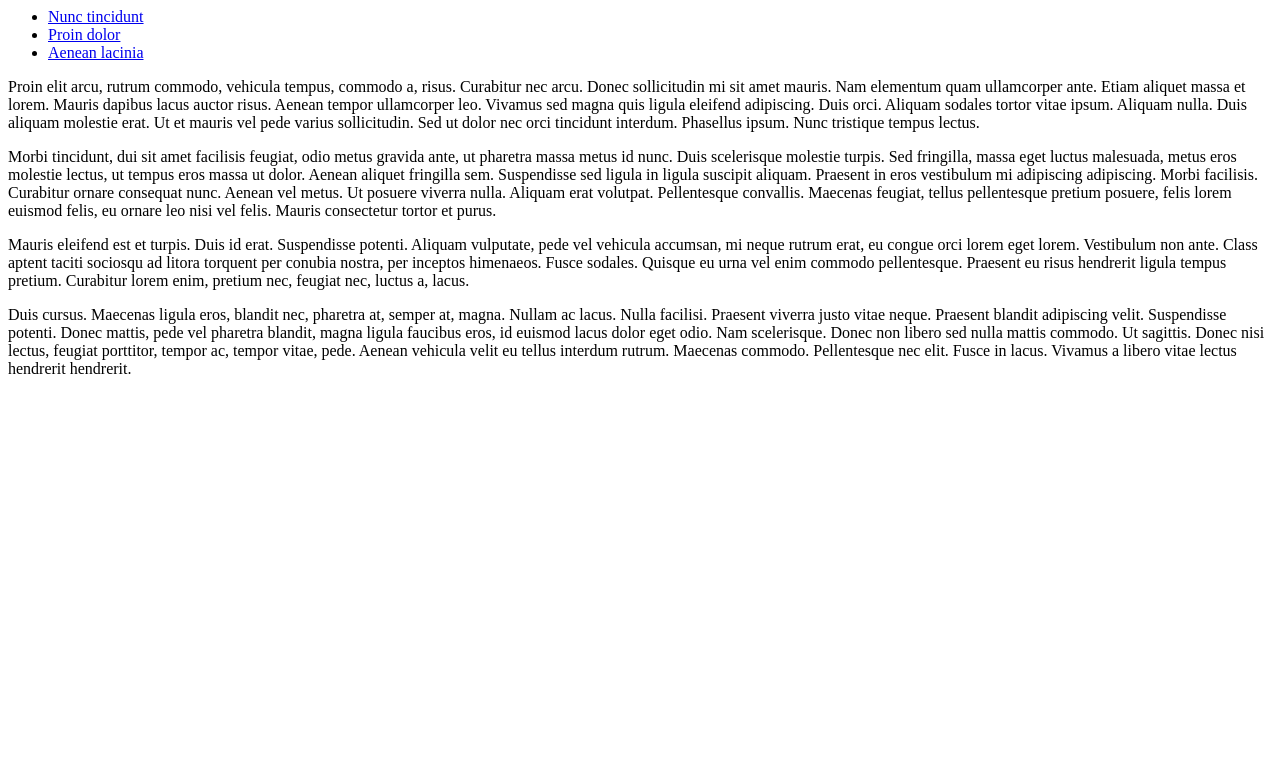
After one commit to KalevAnnuk/testly, a PHP site: the page made by views/tests_edit_view.php in a window 1280 px wide. The commit adds this page. Shown: the top 783 px of the page. Run offline with PHP 8.4, Linux system fonts and the light colour scheme; the template is opened without the code that fills it, so the values that code supplies are empty; some libraries are stand-ins or nearby versions.

Commit message:
Create function edit to tests controller. Change javascript and css links - replace assets/ with ASSETS_URL. Create test_edit_view.

```diff
--- /dev/null
+++ b/views/tests_edit_view.php
@@ -0,0 +1,26 @@
+<link rel="stylesheet" href="http://code.jquery.com/ui/1.10.2/themes/smoothness/jquery-ui.css" />
+<script>
+	$(function() {
+		$( "#tabs" ).tabs();
+	});
+</script>
+</head>
+<body>
+
+<div id="tabs">
+	<ul>
+		<li><a href="#tabs-1">Nunc tincidunt</a></li>
+		<li><a href="#tabs-2">Proin dolor</a></li>
+		<li><a href="#tabs-3">Aenean lacinia</a></li>
+	</ul>
+	<div id="tabs-1">
+		<p>Proin elit arcu, rutrum commodo, vehicula tempus, commodo a, risus. Curabitur nec arcu. Donec sollicitudin mi sit amet mauris. Nam elementum quam ullamcorper ante. Etiam aliquet massa et lorem. Mauris dapibus lacus auctor risus. Aenean tempor ullamcorper leo. Vivamus sed magna quis ligula eleifend adipiscing. Duis orci. Aliquam sodales tortor vitae ipsum. Aliquam nulla. Duis aliquam molestie erat. Ut et mauris vel pede varius sollicitudin. Sed ut dolor nec orci tincidunt interdum. Phasellus ipsum. Nunc tristique tempus lectus.</p>
+	</div>
+	<div id="tabs-2">
+		<p>Morbi tincidunt, dui sit amet facilisis feugiat, odio metus gravida ante, ut pharetra massa metus id nunc. Duis scelerisque molestie turpis. Sed fringilla, massa eget luctus malesuada, metus eros molestie lectus, ut tempus eros massa ut dolor. Aenean aliquet fringilla sem. Suspendisse sed ligula in ligula suscipit aliquam. Praesent in eros vestibulum mi adipiscing adipiscing. Morbi facilisis. Curabitur ornare consequat nunc. Aenean vel metus. Ut posuere viverra nulla. Aliquam erat volutpat. Pellentesque convallis. Maecenas feugiat, tellus pellentesque pretium posuere, felis lorem euismod felis, eu ornare leo nisi vel felis. Mauris consectetur tortor et purus.</p>
+	</div>
+	<div id="tabs-3">
+		<p>Mauris eleifend est et turpis. Duis id erat. Suspendisse potenti. Aliquam vulputate, pede vel vehicula accumsan, mi neque rutrum erat, eu congue orci lorem eget lorem. Vestibulum non ante. Class aptent taciti sociosqu ad litora torquent per conubia nostra, per inceptos himenaeos. Fusce sodales. Quisque eu urna vel enim commodo pellentesque. Praesent eu risus hendrerit ligula tempus pretium. Curabitur lorem enim, pretium nec, feugiat nec, luctus a, lacus.</p>
+		<p>Duis cursus. Maecenas ligula eros, blandit nec, pharetra at, semper at, magna. Nullam ac lacus. Nulla facilisi. Praesent viverra justo vitae neque. Praesent blandit adipiscing velit. Suspendisse potenti. Donec mattis, pede vel pharetra blandit, magna ligula faucibus eros, id euismod lacus dolor eget odio. Nam scelerisque. Donec non libero sed nulla mattis commodo. Ut sagittis. Donec nisi lectus, feugiat porttitor, tempor ac, tempor vitae, pede. Aenean vehicula velit eu tellus interdum rutrum. Maecenas commodo. Pellentesque nec elit. Fusce in lacus. Vivamus a libero vitae lectus hendrerit hendrerit.</p>
+	</div>
+</div>
```
Also changed, not shown: controllers/tests.php (+11 -4 lines), views/master_view.php (+7 -6 lines), views/tests_index_view.php (+9 -7 lines).
